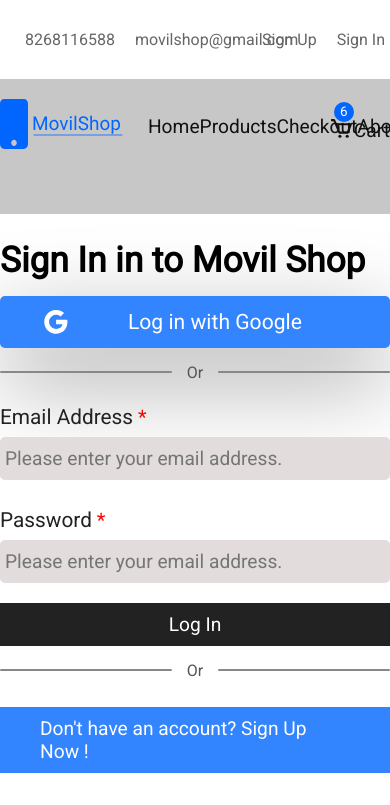
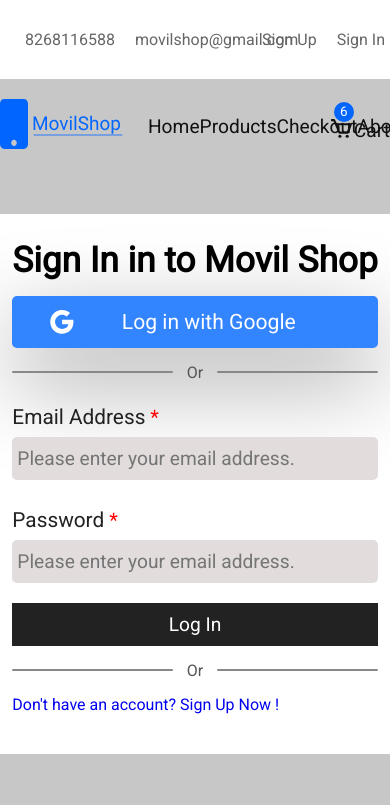
Before and after one commit to ddepu11/movil_shop_cient_side_react, a React (Create React App) app: page /sign-in in a window 390 px wide. Shown: the top 805 px of the page. Built offline with nearby package versions, Linux system fonts and the light colour scheme; no server answers.

Commit message:
style:  add form field and style in addAmobile component

```diff
--- a/src/components/FormControl.jsx
+++ b/src/components/FormControl.jsx
@@ -1,5 +1,6 @@
 import React from 'react';
 import PropTypes from 'prop-types';
+import styled from 'styled-components';
 
 const FormControl = ({
   inputValue,
@@ -11,7 +12,7 @@ const FormControl = ({
   name,
   label,
 }) => (
-  <div className="form-control">
+  <Wrapper className="form-control">
     <div className="fc_top">
       <label htmlFor={id}>{label}</label>
       <span className="must"> *</span>
@@ -26,7 +27,7 @@ const FormControl = ({
       placeholder={placeholder}
     />
     <p ref={refObj} className="message" />
-  </div>
+  </Wrapper>
 );
 
 FormControl.propTypes = {
@@ -40,4 +41,45 @@ FormControl.propTypes = {
   label: PropTypes.string.isRequired,
 };
 
+const Wrapper = styled.div`
+  display: flex;
+  flex-direction: column;
+  margin-bottom: 20px;
+
+  .fc_top {
+    padding: 8px 0;
+    .must {
+      color: red;
+      font-size: 1.25em;
+    }
+    label {
+      font-size: 1.3em;
+      color: #222;
+    }
+  }
+
+  label {
+    font-size: 1.3em;
+    padding: 8px 0;
+  }
+
+  input {
+    background: #e2dcdc;
+    padding: 10px 5px;
+    border-radius: 5px;
+    font-size: 1.2em;
+  }
+  .pwd-label {
+    justify-content: space-between;
+  }
+  .message.error {
+    color: red;
+    font-size: 1.2em;
+  }
+  .message.success {
+    color: green;
+    font-size: 1.2em;
+  }
+`;
+
 export default FormControl;
--- a/src/screens/dashboard/AddMobileScreen.jsx
+++ b/src/screens/dashboard/AddMobileScreen.jsx
@@ -1,16 +1,198 @@
-import React from 'react';
+import React, { useState, useRef } from 'react';
 import styled from 'styled-components';
+import Button from '../../components/Button';
+import FormControl from '../../components/FormControl';
 
 const AddMobileScreen = () => {
-  console.log('AddProductScreen');
+  const [mobileInfo, setMobileInfo] = useState({
+    title: '',
+    price: '',
+    brand: '',
+    internalMemory: '',
+    ram: '',
+    os: '',
+    battery: '',
+    processor: '',
+    camera: '',
+    colors: '',
+  });
+
+  const handleInput = (e) => {
+    const { name, value } = e.target;
+    setMobileInfo({ ...mobileInfo, [name]: value });
+  };
+
+  const handleSubmit = () => {
+    console.log(mobileInfo);
+  };
+
+  const titleMessageRefTag = useRef(null);
+  const priceMessageRefTag = useRef(null);
+  const brandMessageRefTag = useRef(null);
+  const internalMemoryMessageRefTag = useRef(null);
+  const ramMessageRefTag = useRef(null);
+  const osMessageRefTag = useRef(null);
+  const batteryMessageRefTag = useRef(null);
+  const processorMessageRefTag = useRef(null);
+  const cameraMessageRefTag = useRef(null);
+  // const colorsMessageRefTag = useRef(null);
 
   return (
     <Wrapper>
-      <h1>Add Mobile</h1>
+      <h1>Add a new mobile</h1>
+      <div className="form">
+        <div className="row flex">
+          <FormControl
+            inputValue={mobileInfo.title}
+            type="text"
+            id="title"
+            handleInput={handleInput}
+            placeholder="Name of mobile"
+            name="title"
+            label="Title"
+            refObj={titleMessageRefTag}
+          />
+
+          <FormControl
+            inputValue={mobileInfo.price}
+            type="text"
+            id="price"
+            handleInput={handleInput}
+            placeholder="Price of mobile"
+            name="price"
+            label="Price"
+            refObj={priceMessageRefTag}
+          />
+        </div>
+
+        <div className="row flex">
+          <FormControl
+            inputValue={mobileInfo.brand}
+            type="text"
+            id="brand"
+            handleInput={handleInput}
+            placeholder="Brand of mobile"
+            name="brand"
+            label="Brand"
+            refObj={brandMessageRefTag}
+          />
+          <FormControl
+            inputValue={mobileInfo.internalMemory}
+            type="text"
+            id="internalMemory"
+            handleInput={handleInput}
+            placeholder="Internal memory of mobile"
+            name="internalMemory"
+            label="Internal Memory"
+            refObj={internalMemoryMessageRefTag}
+          />
+        </div>
+        <div className="row flex">
+          <FormControl
+            inputValue={mobileInfo.os}
+            type="string"
+            id="os"
+            handleInput={handleInput}
+            placeholder="OS of mobile"
+            name="os"
+            label="os"
+            refObj={osMessageRefTag}
+          />
+          <FormControl
+            inputValue={mobileInfo.ram}
+            type="string"
+            id="ram"
+            handleInput={handleInput}
+            placeholder="Ram of mobile"
+            name="ram"
+            label="Ram"
+            refObj={ramMessageRefTag}
+          />
+        </div>
+        <div className="row flex">
+          <FormControl
+            inputValue={mobileInfo.processor}
+            type="string"
+            id="processor"
+            handleInput={handleInput}
+            placeholder="Processor of mobile"
+            name="processor"
+            label="Processor"
+            refObj={processorMessageRefTag}
+          />
+          <FormControl
+            inputValue={mobileInfo.camera}
+            type="string"
+            id="camera"
+            handleInput={handleInput}
+            placeholder="Camera of mobile"
+            name="camera"
+            label="camera"
+            refObj={cameraMessageRefTag}
+          />
+        </div>
+
+        <div className="row flex">
+          <FormControl
+            inputValue={mobileInfo.battery}
+            type="string"
+            id="battery"
+            handleInput={handleInput}
+            placeholder="Battery of mobile"
+            name="battery"
+            label="Battery"
+            refObj={batteryMessageRefTag}
+          />
+
+          <div className="form-control">f</div>
+        </div>
+        {/* Colors */}
+        <div className="row flex">
+          <div className="form-control">
+            <Button
+              pt="10px"
+              pb="10px"
+              pl="20px"
+              pr="20px"
+              borderRadius="5px"
+              bgColor="rgb(32, 145, 60)"
+              color="white"
+              width="40%"
+              handleClick={handleSubmit}
+            >
+              Submit
+            </Button>
+          </div>
+        </div>
+      </div>
     </Wrapper>
   );
 };
 
-const Wrapper = styled.main``;
+const Wrapper = styled.main`
+  h1 {
+    text-align: center;
+    font-size: 1.5em;
+    color: #333;
+    text-transform: uppercase;
+    letter-spacing: 2.5px;
+    padding: 6px 0 18px;
+  }
+  .form {
+    .row {
+      justify-content: space-between;
+      .form-control {
+        /* border: 1px solid red; */
+        padding: 0 0px 0 100px;
+        width: 80%;
+
+        input,
+        .fc_top {
+          width: 80%;
+        }
+      }
+    }
+  }
+`;
 
 export default AddMobileScreen;
--- a/src/screens/dashboard/AllMobilesScreen.jsx
+++ b/src/screens/dashboard/AllMobilesScreen.jsx
@@ -1,9 +1,16 @@
 import React from 'react';
+import styled from 'styled-components';
 
-const AllMobileScreen = () => (
-  <div>
-    <h1>All Mobile</h1>
-  </div>
-);
+const AllMobileScreen = () => {
+  console.log('All M');
+
+  return (
+    <Wrapper>
+      <h1>All Mobile</h1>
+    </Wrapper>
+  );
+};
+
+const Wrapper = styled.main``;
 
 export default AllMobileScreen;
--- a/src/screens/dashboard/DashboardScreen.jsx
+++ b/src/screens/dashboard/DashboardScreen.jsx
@@ -4,7 +4,6 @@ import { useDispatch, useSelector } from 'react-redux';
 import { useHistory } from 'react-router-dom';
 import HeaderScreen from './HeaderScreen';
 import SectionScreen from './SectionScreen';
-import NavigationScreen from './NavigationScreen';
 import { getAccountInfo } from '../../actions/userActions';
 
 const DashboardScreen = () => {
@@ -23,7 +22,6 @@ const DashboardScreen = () => {
   return (
     <Wrapper className="w-960">
       <HeaderScreen />
-      <NavigationScreen />
       <SectionScreen />
     </Wrapper>
   );
@@ -37,7 +35,7 @@ const Wrapper = styled.main`
   gap: 1.5rem;
   grid-template-areas:
     'h h h h'
-    'n s s s';
+    's s s s';
 `;
 
 export default DashboardScreen;
--- a/src/screens/dashboard/NavigationScreen.jsx
+++ b/src/screens/dashboard/NavigationScreen.jsx
@@ -26,20 +26,20 @@ const NavigationScreen = () => (
 
 const Wrapper = styled.section`
   grid-area: n;
-  padding: 15px 0;
+  padding: 0px 0 0px;
 
   ul {
-    flex-direction: column;
-
+    gap: 0 20px;
     li {
       width: 100%;
       padding: 0px 0 25px;
       a {
         padding: 5px 15px;
         font-size: 1.2em;
-        background: #1956c5;
-        color: white;
-        border-radius: 5px;
+        background: transparent;
+        color: #222;
+        border-radius: 1px;
+        box-shadow: rgba(3, 102, 214, 0.3) 0px 0px 0px 3px;
         span {
           margin-right: 8px;
         }
--- a/src/screens/dashboard/SectionScreen.jsx
+++ b/src/screens/dashboard/SectionScreen.jsx
@@ -3,9 +3,11 @@ import styled from 'styled-components';
 import { Route } from 'react-router-dom';
 import AllMobilesScreen from './AllMobilesScreen';
 import AddMobileScreen from './AddMobileScreen';
+import NavigationScreen from './NavigationScreen';
 
 const SectionScreen = () => (
   <Wrapper className="card">
+    <NavigationScreen />
     <Route exact path="/dashboard/all-mobiles">
       <AllMobilesScreen />
     </Route>
--- a/src/screens/signin/SignInScreen.jsx
+++ b/src/screens/signin/SignInScreen.jsx
@@ -98,7 +98,8 @@ const SignInScreen = () => {
               <span>Or</span>
               <div className="right" />
             </div>
-            <form onSubmit={handleSubmit}>
+
+            <form>
               <FormControl
                 inputValue={userCredentials.email}
                 handleInput={handleInput}
@@ -185,8 +186,8 @@ const Wrapper = styled.main`
     }
   }
 
-  form {
-    .form-control {
+  /* form {
+    /* .form-control {
       display: flex;
       flex-direction: column;
       margin-bottom: 20px;
@@ -224,8 +225,8 @@ const Wrapper = styled.main`
         color: green;
         font-size: 1.2em;
       }
-    }
-  }
+    } */
+  } */
 
   .sign-up-btn {
     padding: 10px 40px;
--- a/src/screens/signup/SignUpScreen.jsx
+++ b/src/screens/signup/SignUpScreen.jsx
@@ -390,24 +390,7 @@ const Wrapper = styled.main`
           color: #222;
         }
 
-        .fc_top {
-          padding: 8px 0;
-
-          .must {
-            color: red;
-            font-size: 1.25em;
-          }
-
-          label {
-            font-size: 1.3em;
-            color: #222;
-          }
-        }
-
         input {
-          background: #e2dcdc;
-          padding: 10px 5px;
-          border-radius: 5px;
           font-size: 1.1em;
           width: 65%;
         }
```
